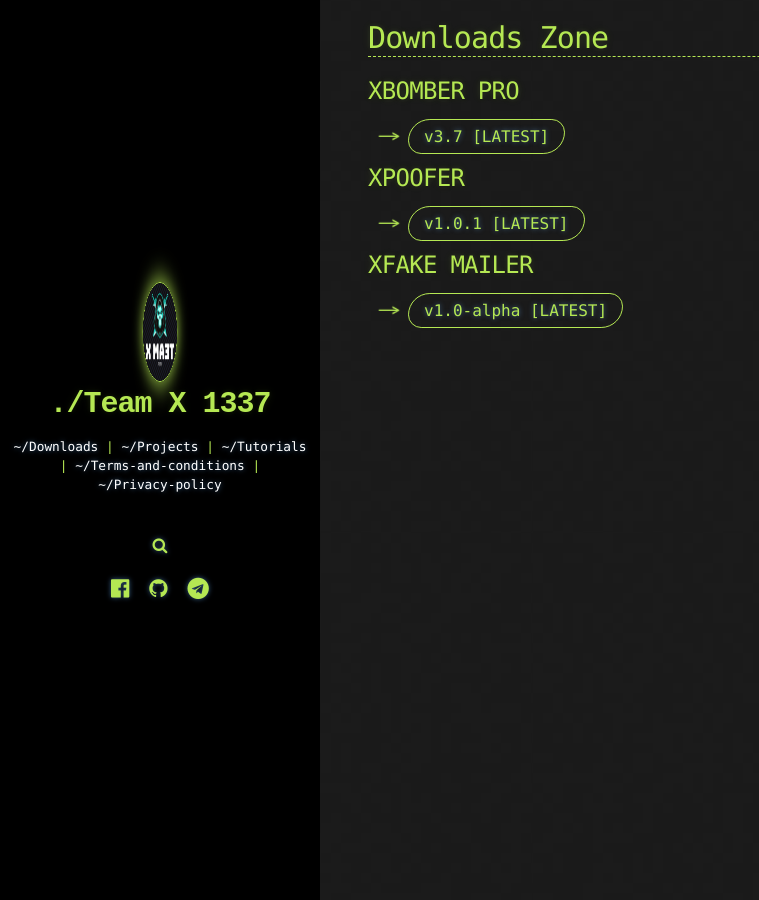
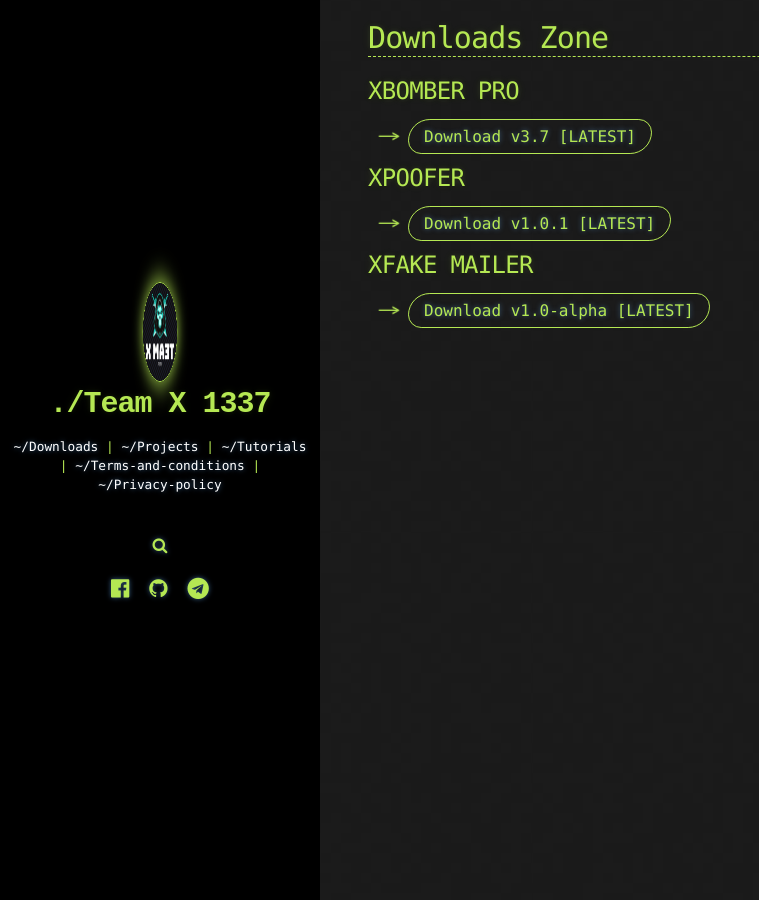
Before and after one commit to WeAreTeamX/weareteamx.github.io, a Jekyll site: the page built from _pages/downloads.md, in a window 1280 px wide. Shown: the whole page, without its empty margins (0-759 px from the left). Built offline with Jekyll 4.4.1, drawn with Linux system fonts in a browser that asks for light colours; nearby versions of some CDN libraries; library files that are not in the unit come from our copies.

Commit message:
updated UI

```diff
--- a/_pages/downloads.md
+++ b/_pages/downloads.md
@@ -6,10 +6,10 @@ layout: default
 # Downloads Zone
 
 ## XBOMBER PRO
-- <a class="button no-decoration" href="https://yip.su/2YGV27.apk">v3.7 [LATEST]</a>
+- <a class="button no-decoration" href="https://yip.su/2YGV27.apk">Download v3.7 [LATEST]</a>
 
 ## XPOOFER
-- <a class="button no-decoration" href="https://iplis.ru/2YTN27.apk">v1.0.1 [LATEST]</a>
+- <a class="button no-decoration" href="https://iplis.ru/2YTN27.apk">Download v1.0.1 [LATEST]</a>
 
 ## XFAKE MAILER
-- <a class="button no-decoration" href="https://2no.co/2PMDB6.apk">v1.0-alpha [LATEST]</a>
+- <a class="button no-decoration" href="https://2no.co/2PMDB6.apk">Download v1.0-alpha [LATEST]</a>
```
Also changed, not shown: _pages/index.md (+5 -6 lines).
